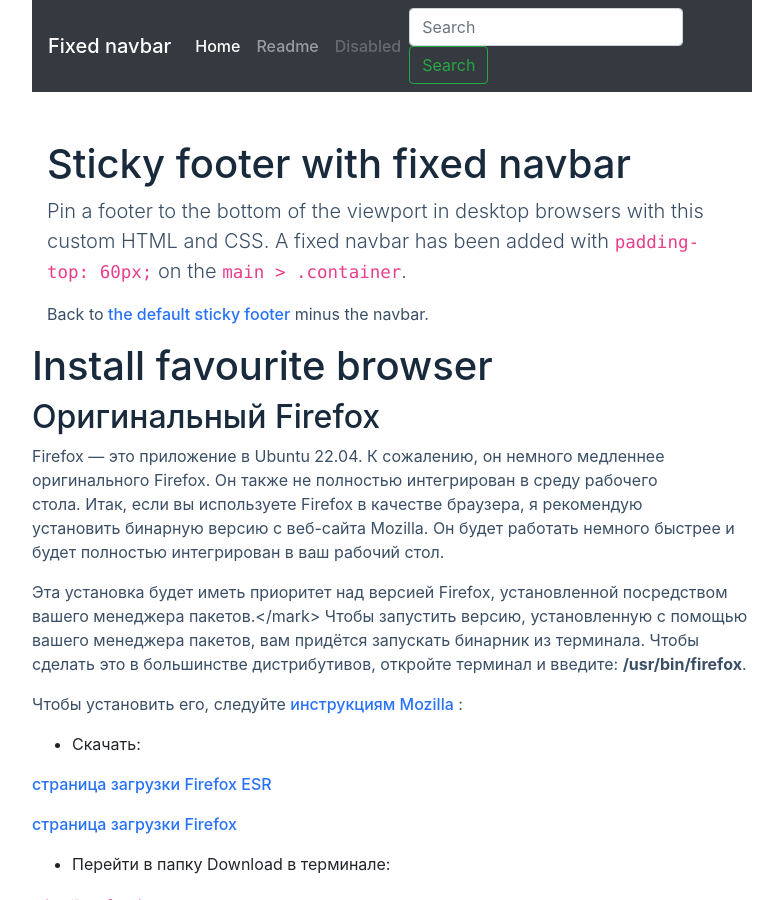
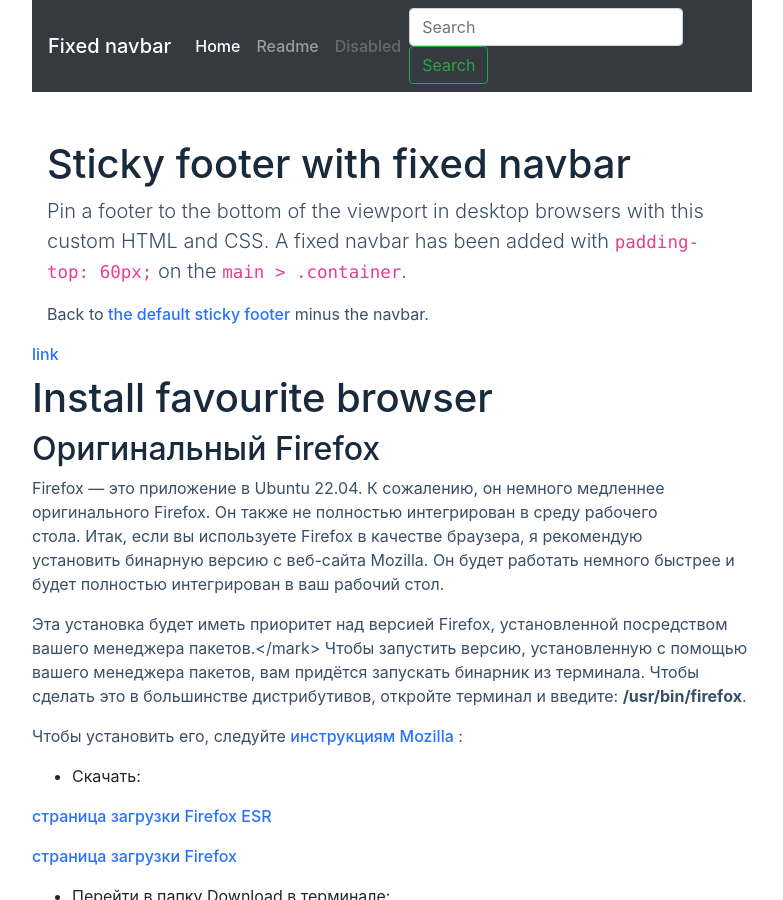
Before and after one commit to Dmistep/test-book, a Jekyll site: the page built from blog.html, in a window 1280 px wide and 900 px high. Shown: the whole window, without its empty margins (248-1031 px from the left). Built offline with Jekyll 4.4.1, drawn with Linux system fonts in a browser that asks for light colours.

Commit message:
update blog.html

```diff
--- a/blog.html
+++ b/blog.html
@@ -5,6 +5,7 @@
 
 
 {% for post in site.posts %}
+   <a href="{{ post.url }}"> link</a>
   <h1>{{ post.title }}</h1>
   {{ post.content }}
 {% endfor %}
```
